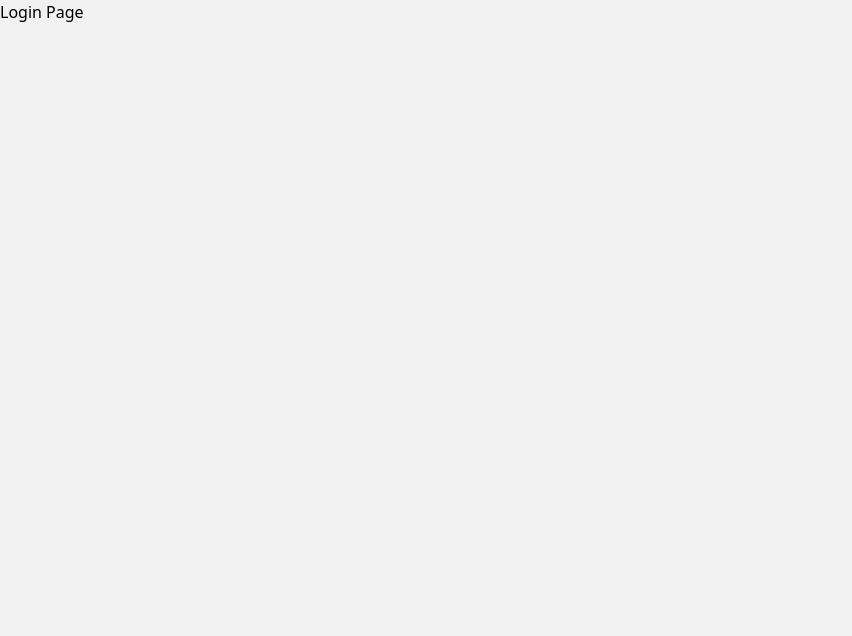
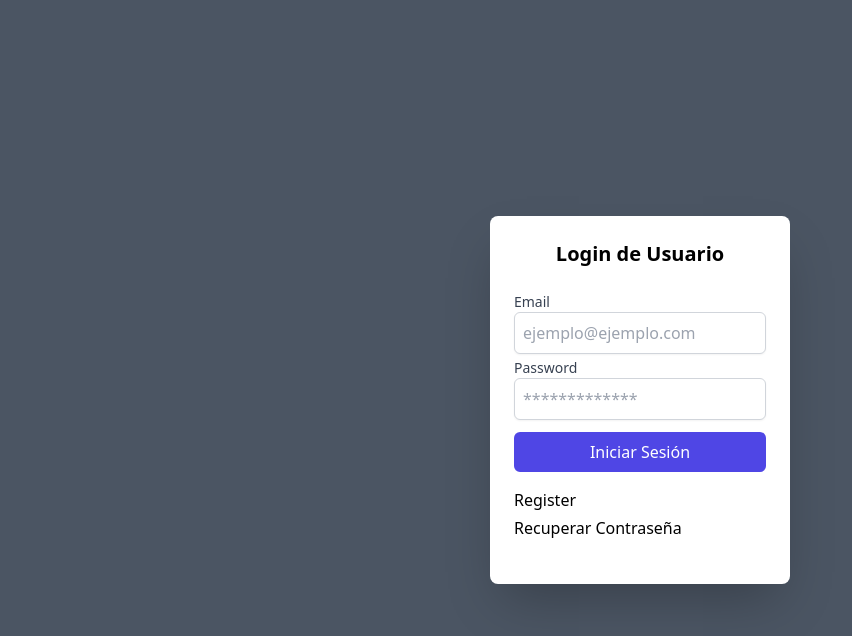
Before and after one commit to Martin-Egea/TenisClub-Proyecto-Final, a React (Vite) app in the folder client/: page /login in a window 1280 px wide. Shown: the top 636 px of the page, without its empty margins (0-852 px from the left). Built offline with nearby package versions, Linux system fonts and the light colour scheme.

Commit message:
pagina de LogIn y correcciones

```diff
--- a/client/src/api/user.api.js
+++ b/client/src/api/user.api.js
@@ -3,3 +3,5 @@ import axios from "axios";
 
 export const registroDeUsuario = async (user) =>
   axios.post(`${API}/register`, user);
+
+export const loginDeUsuario = async (user) => axios.post(`${API}/login`, user);
--- a/client/src/context/UserContext.jsx
+++ b/client/src/context/UserContext.jsx
@@ -1,7 +1,7 @@
 /* eslint-disable react-refresh/only-export-components */
 /* eslint-disable react/prop-types */
-import { createContext, useState, useContext } from "react";
-import { registroDeUsuario } from "../api/user.api";
+import { createContext, useState, useContext, useEffect } from "react";
+import { registroDeUsuario, loginDeUsuario } from "../api/user.api";
 
 export const UserContext = createContext();
 
@@ -29,10 +29,32 @@ export const UserProvider = ({ children }) => {
     }
   };
 
+  const signIn = async (user) => {
+    try {
+      const res = await loginDeUsuario(user);
+      console.log(res);
+      setIsAuthenticated(true);
+    } catch (error) {
+      setErrors(error.response.data);
+      console.log(error);
+    }
+  };
+
+  useEffect(() => {
+    if (errors.length > 0) {
+      const timer = setTimeout(() => {
+        setErrors([]);
+      }, 5000);
+
+      return () => clearTimeout(timer);
+    }
+  }, [errors]);
+
   return (
     <UserContext.Provider
       value={{
         signUp,
+        signIn,
         user,
         isAuthenticated,
         errors,
--- a/client/src/pages/LoginPage.jsx
+++ b/client/src/pages/LoginPage.jsx
@@ -1,3 +1,107 @@
+import { useForm } from "react-hook-form";
+//import { useEffect } from "react";
+import { useUser } from "../context/UserContext";
+import { Link } from "react-router-dom";
+
 export default function LoginPage() {
-  return <div>Login Page</div>;
+  const {
+    register,
+    handleSubmit,
+    formState: { errors },
+  } = useForm();
+
+  const { signIn, errors: signInErrors } = useUser();
+
+  const onSubmit = handleSubmit((data) => {
+    signIn(data);
+  });
+
+  return (
+    <div className="bg-gray-600 flex justify-center items-center h-screen ">
+      <div className="max-w-md mx-auto bg-white my-3 p-6 shadow-2xl rounded-lg min-w-[300px]">
+        <h2 className="text-xl font-bold mb-6 text-center">Login de Usuario</h2>
+
+        <form onSubmit={onSubmit} className="space-y-1 ">
+          {/* Email */}
+          <div>
+            <label className="block text-sm font-medium text-gray-700">
+              Email
+            </label>
+            <input
+              {...register("email", {
+                required: "El email es obligatorio",
+                pattern: {
+                  value: /^[^@ ]+@[^@ ]+\.[^@ .]{2,}$/,
+                  message: "El email no es válido",
+                },
+              })}
+              type="email"
+              placeholder="ejemplo@ejemplo.com"
+              className={` block w-full p-2 border border-gray-300 rounded-md shadow-sm focus:ring-indigo-500 focus:border-indigo-500 ${
+                errors.email ? "border-red-500" : ""
+              }`}
+            />
+            {errors.email && (
+              <span className="text-red-500 text-sm">
+                {errors.email.message}
+              </span>
+            )}
+          </div>
+
+          {/* Password */}
+          <div>
+            <label className="block text-sm font-medium text-gray-700">
+              Password
+            </label>
+            <input
+              {...register("password", {
+                required: "La contraseña es obligatoria",
+                minLength: {
+                  value: 8,
+                  message: "La contraseña debe tener al menos 8 caracteres",
+                },
+              })}
+              type="password"
+              placeholder="*************"
+              className={` block w-full p-2 border border-gray-300 rounded-md shadow-sm focus:ring-indigo-500 focus:border-indigo-500 ${
+                errors.password ? "border-red-500" : ""
+              }`}
+            />
+            {errors.password && (
+              <span className="text-red-500 text-sm">
+                {errors.password.message}
+              </span>
+            )}
+          </div>
+
+          {/* Botón de enviar */}
+          <div className="text-center pb-3">
+            <button
+              type="submit"
+              className="w-full bg-indigo-600 text-white mt-2 py-2 px-4 rounded-md hover:bg-indigo-700"
+            >
+              Iniciar Sesión
+            </button>
+          </div>
+          {/* navegacion a la pagina de register o recuperar contraseña */}
+          <div className="grid grid-cols-1 gap-1">
+            <Link to="/register" className="hover:text-indigo-500">
+              Register
+            </Link>
+            <Link to="/" className="hover:text-indigo-500">
+              Recuperar Contraseña
+            </Link>
+          </div>
+          {/* mensajes de errores obtenidos */}
+          <div className="text-center text-sm text-gray-500 py-2">
+            {signInErrors.map((error, i) => (
+              <div className="bg-red-500 p-2 text-white " key={i}>
+                {error}
+              </div>
+            ))}
+          </div>
+        </form>
+      </div>
+    </div>
+  );
 }
--- a/client/src/pages/RegisterPage.jsx
+++ b/client/src/pages/RegisterPage.jsx
@@ -1,7 +1,7 @@
 import { useForm } from "react-hook-form";
 import { useUser } from "../context/UserContext";
 import { useEffect } from "react";
-import { useNavigate } from "react-router-dom";
+import { Link, useNavigate } from "react-router-dom";
 
 const RegisterPage = () => {
   const {
@@ -23,12 +23,16 @@ const RegisterPage = () => {
   };
 
   return (
+    <div className="bg-gray-600 flex justify-center items-center h-screen">
       <div className="max-w-md mx-auto bg-white my-3 p-6 shadow-2xl rounded-lg">
         <h2 className="text-xl font-bold mb-6 text-center">
           Registro de Usuario
         </h2>
 
-      <form onSubmit={handleSubmit(onSubmit)} className="space-y-1">
+        <form
+          onSubmit={handleSubmit(onSubmit)}
+          className="grid md:grid-cols-2 grid-cols-1 gap-3"
+        >
           {/* Nombre */}
           <div>
             <label className="block text-sm font-medium text-gray-700">
@@ -172,7 +176,9 @@ const RegisterPage = () => {
               }`}
             />
             {errors.email && (
-            <span className="text-red-500 text-sm">{errors.email.message}</span>
+              <span className="text-red-500 text-sm">
+                {errors.email.message}
+              </span>
             )}
           </div>
 
@@ -210,7 +216,13 @@ const RegisterPage = () => {
               Registrar
             </button>
           </div>
-
+          {/* Navegación a la pantalla de login */}
+          <div className="grid grid-cols-1 gap-1">
+            <Link to="/login" className="hover:text-indigo-500">
+              Iniciar sesión
+            </Link>
+          </div>
+          {/* mensajes de errores obtenidos */}
           <div className="text-center text-sm text-gray-500 py-2">
             {userErrors.map((error, i) => (
               <div className="bg-red-500 p-2 text-white " key={i}>
@@ -220,6 +232,7 @@ const RegisterPage = () => {
           </div>
         </form>
       </div>
+    </div>
   );
 };
 
```
Also changed, not shown: 1 other file (tests, documents, lock files or other folders). Lines whose indentation alone changed are shown as unchanged.
